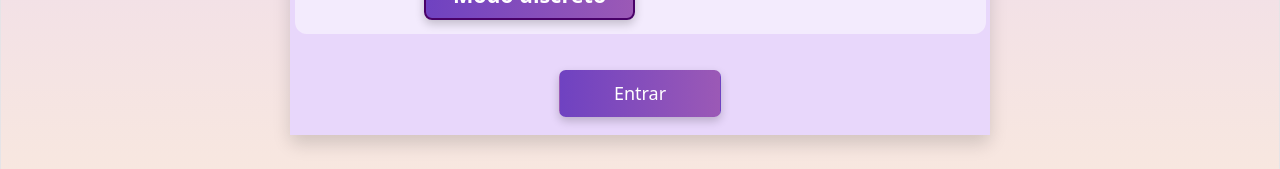
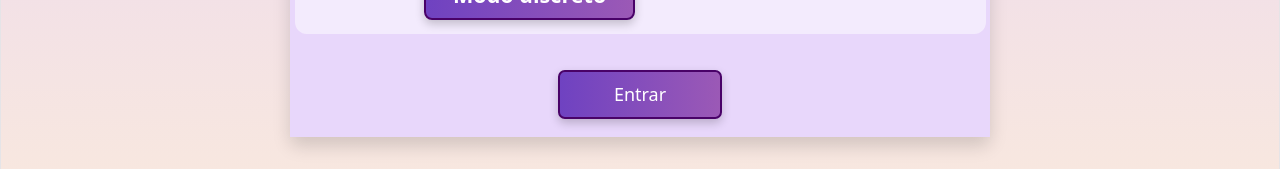
Before and after one commit to paatriisb/TFG, a React (Vite) app: page / in a window 1280 px wide. Shown: the part 569-738 px from the top of the page. Built offline with nearby package versions, Linux system fonts and the light colour scheme.

Commit message:
CAMBIOS SIN ERRORES

```diff
--- a/src/assets/css/principal.css
+++ b/src/assets/css/principal.css
@@ -72,8 +72,8 @@ body,
 /* Botones */
 .btn-entrar {
   background: linear-gradient(90deg, #6f42c1, #9b59b6);
-  border: none;
   font-weight: 600;
+  border: 2px solid #490268 !important;
 }
 
 .btn {
```
